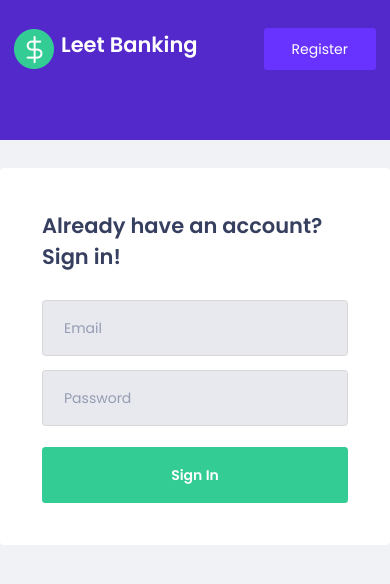
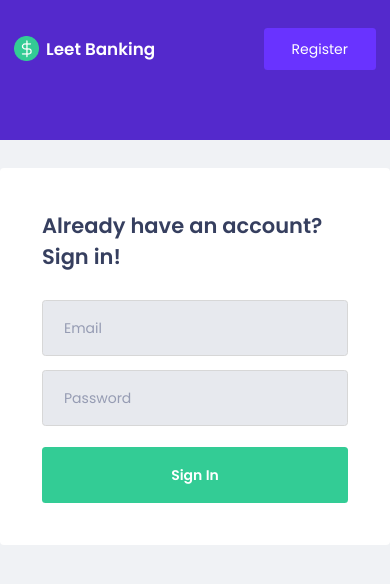
Before and after one commit to augustojs1/leet-banking-app, a React (Create React App) app: page / in a window 390 px wide. Shown: the top 584 px of the page. Built offline with nearby package versions, Linux system fonts and the light colour scheme.

Commit message:
feat: add responsiveness to header when in a smartphone

```diff
--- a/src/components/Header/styles.ts
+++ b/src/components/Header/styles.ts
@@ -1,8 +1,13 @@
 import styled from "styled-components";
 import { theme } from "../../styles/theme";
+import devices from "../../utils/devices";
 
 export const background = styled.header`
   background: ${theme.blue};
+
+  @media ${devices.mobileL} {
+    width: 100%;
+  }
 `;
 
 export const container = styled.div`
@@ -27,6 +32,13 @@ export const container = styled.div`
     border: 0;
     border-radius: 0.25rem;
 
+    @media ${devices.mobileL} {
+      padding: 0rem 1.5rem;
+      height: 2.5rem;
+
+      font-size: 0.8rem;
+    }
+
     &:hover {
       filter: brightness(0.9);
     }
--- a/src/components/Statement/StatementCard/styles.ts
+++ b/src/components/Statement/StatementCard/styles.ts
@@ -1,5 +1,6 @@
 import styled from "styled-components";
 import { theme } from "../../../styles/theme";
+import devices from "../../../utils/devices";
 
 interface ContainerProps {
   type: "Income" | "Expense" | "Total";
@@ -7,6 +8,13 @@ interface ContainerProps {
 
 export const container = styled.div<ContainerProps>`
   padding: 1.5rem 2rem;
+
+  @media ${devices.mobileL} {
+    display: flex;
+    padding: 2rem 5rem;
+
+    margin: 0 auto;
+  }
 
   background-color: ${(props) =>
     props.type === "Total" ? theme.green : theme.white};
--- a/src/components/Statement/styles.ts
+++ b/src/components/Statement/styles.ts
@@ -1,8 +1,15 @@
 import styled from "styled-components";
+import devices from "../../utils/devices";
 
 export const container = styled.div`
   display: grid;
   grid-template-columns: 1fr 1fr 1fr;
   gap: 2rem;
   margin-top: -10rem;
+
+  @media ${devices.mobileL} {
+    overflow-y: hidden;
+    overflow-x: auto;
+    white-space: nowrap;
+  }
 `;
--- a/src/components/shared/Logo/styles.ts
+++ b/src/components/shared/Logo/styles.ts
@@ -1,12 +1,25 @@
 import styled from "styled-components";
 import { theme } from "../../../styles/theme";
+import devices from "../../../utils/devices";
 
 export const container = styled.div`
   display: flex;
+
+  @media ${devices.mobileL} {
+    img {
+      width: 25px;
+      height: 25px;
+    }
+  }
 `;
 
 export const title = styled.h2`
   padding-left: 0.5rem;
 
   color: ${theme.white};
+
+  @media ${devices.mobileL} {
+    width: 100%;
+    font-size: 1.2rem;
+  }
 `;
--- /dev/null
+++ b/src/utils/devices.ts
@@ -0,0 +1,20 @@
+const size = {
+  mobileS: `320px`,
+  mobileM: `376px`,
+  mobileL: `426px`,
+  tablet: `768px`,
+  laptop: `1024px`,
+  laptopL: `1440px`,
+  desktop: `2560px`,
+};
+
+export default {
+  mobileS: `(max-width: ${size.mobileS})`,
+  mobileM: `(max-width: ${size.mobileM})`,
+  mobileL: `(max-width: ${size.mobileL})`,
+  tablet: `(max-width: ${size.tablet})`,
+  laptop: `(max-width: ${size.laptop})`,
+  laptopL: `(max-width: ${size.laptopL})`,
+  desktop: `(max-width: ${size.desktop})`,
+  desktopL: `(max-width: ${size.desktop})`,
+};
```
